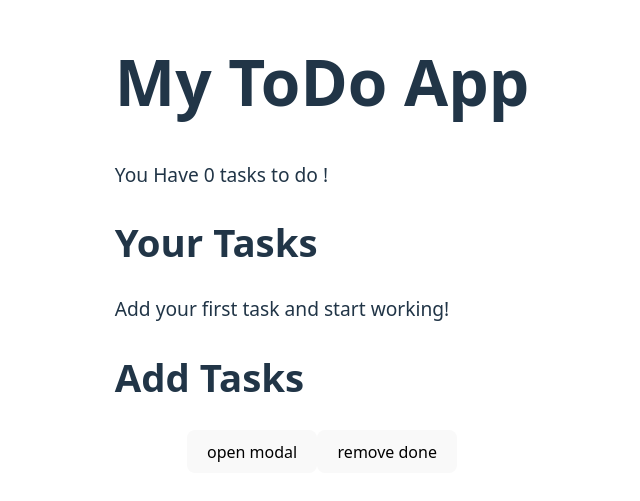
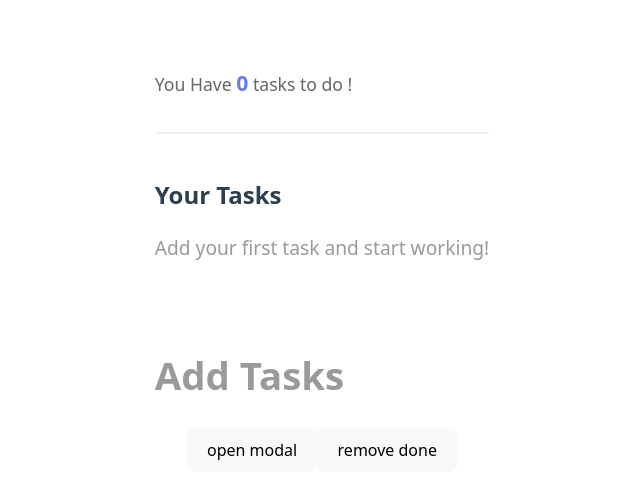
Before and after one commit to abemaru/vue3-practice, a Vue app: page / in a window 1280 px wide. Shown: the part 161-662 px from the top of the page, without its empty margins (318-958 px from the left). Built offline with nearby package versions, Linux system fonts and the light colour scheme.

Commit message:
css部分整備中

```diff
--- a/src/App.vue
+++ b/src/App.vue
@@ -1,4 +1,5 @@
 <script setup lang="ts">
+// TODO: task-item:completedが効いてない:w
 import { ref, computed } from 'vue'
 import { appStore } from './stores/App.store.ts'
 import AddTodoModal from './components/modals/AddTodoModal.vue'
@@ -17,25 +18,27 @@ function handleAddTodo(todoContent: string): void {
 <template>
   <div class="todo-app">
     <header class="app-header">
-      <h1>
+      <h1 class="app-title">
         My ToDo App
       </h1>
-      <p>
-        You Have {{ tasksLeft }} tasks to do !
+      <p class="tasks-counter">
+        You Have <span class="tasks-count"> {{ tasksLeft }}</span> tasks to do !
       </p>
     </header>
     <main class="app-main">
       <section class="tasks-session">
-        <h2>
+        <h2 class="section-title">
           Your Tasks
         </h2>
         <ul id="task-list" v-if="store.todos.length > 0">
-          <li v-for="item of store.todos">
-            <input type="checkbox" v-model="item.status" />
-            <label for="checkbox">
-              {{ item.content }}
-            </label>
-          </li>
+          <div class="task-content">
+            <li v-for="item of store.todos" class="task-item" :class="{ 'completed': item.status }">
+              <input type="checkbox" v-model="item.status" />
+              <label for="checkbox">
+                {{ item.content }}
+              </label>
+            </li>
+          </div>
         </ul>
         <div v-else>
           <p>Add your first task and start working!</p>
@@ -58,6 +61,82 @@ function handleAddTodo(todoContent: string): void {
 </template>
 
 <style scoped>
+.todo-app {
+  max-width: 800px;
+  margin: 0 auto;
+  padding: 2rem;
+  line-height: 1.6;
+  color: #9a9a9a;
+}
+
+.app-header {
+  text-align: center;
+  margin-bottom: 3rem;
+  padding-bottom: 2rem;
+  border-bottom: 2px solid #f0f0f0;
+}
+
+.app-title {
+  font-size: 2.5rem;
+  font-weight: 700;
+  color: #9a9a9a;
+  margin: 0 0 1rem 0;
+  background-color: linear-gradient(135deg, #667eea 0%, #764ba2 100%);
+  -webkit-background-clip: text;
+  -webkit-text-fill-color: transparent;
+  background-clip: text;
+}
+
+.tasks-counter {
+  font-size: 1.1rem;
+  color: #666;
+  margin: 0;
+}
+
+.tasks-count {
+  font-weight: 600;
+  color: #667eea;
+  font-size: 1.2em;
+}
+
+.app-main {
+  display: grid;
+  gap: 2.5em;
+}
+
+.section-title {
+  font-size: 1.5rem;
+  font-weight: 600;
+  color: #2c3e50;
+  margin: 0 0 1.5rem 0;
+  display: flex;
+  align-items: center;
+}
+
+.task-list {
+  list-style: none;
+  padding: 0;
+  margin: 0;
+  background: #fff;
+  border-radius: 12px;
+  box-shadow: 0 2px 10px rgba(0, 0, 0, 0.1);
+  overflow: hidden;
+}
+
+.task-item {
+  border-bottom: 1px solid #f0f0f0;
+  transition: all 0.2s ease;
+}
+
+.task-item:last-child {
+  border-bottom: none;
+}
+
+.task-item:completed {
+  opacity: 0.7;
+  text-decoration: line-through;
+}
+
 .logo {
   height: 6em;
   padding: 1.5em;
```
